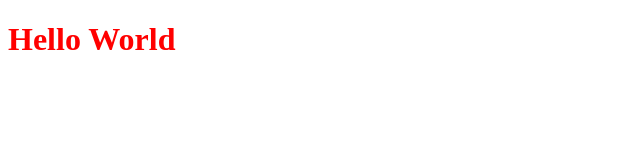
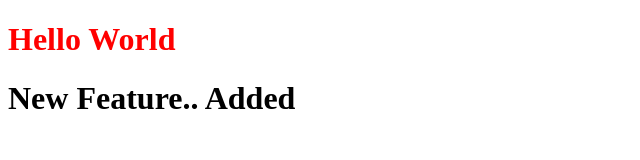
Before and after one commit to sfrodd/ReadyMadeStore, a plain HTML site: page index.html in a window 1280 px wide. Shown: the whole page, without its empty margins (0-640 px from the left). Drawn offline with Linux system fonts and the light colour scheme.

Commit message:
Update index.html

```diff
--- a/index.html
+++ b/index.html
@@ -8,5 +8,6 @@
 </head>
 <body>
     <h1 style="color:red">Hello World</h1>
+    <h1>New Feature.. Added</h1>
 </body>
 </html>
```
